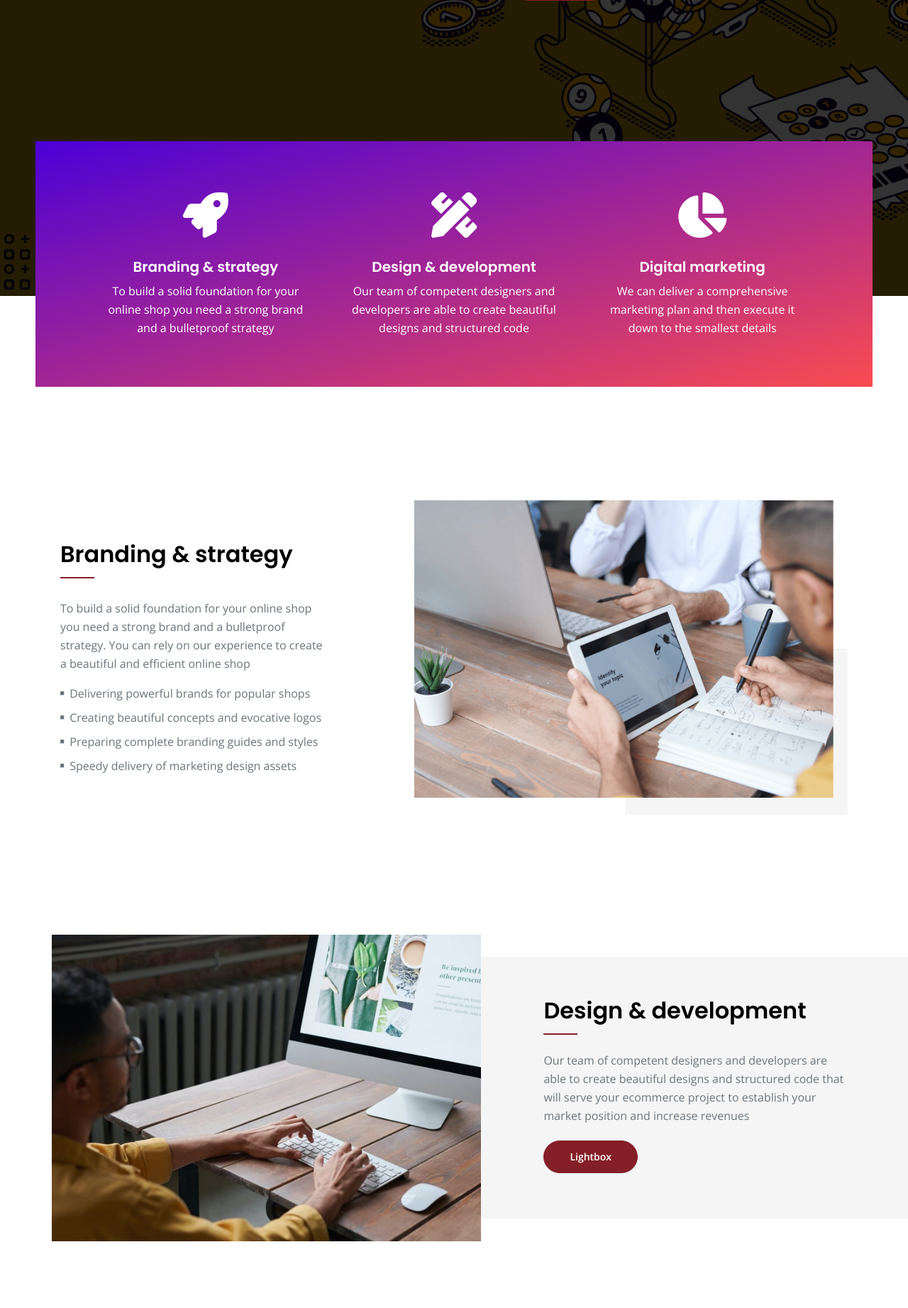
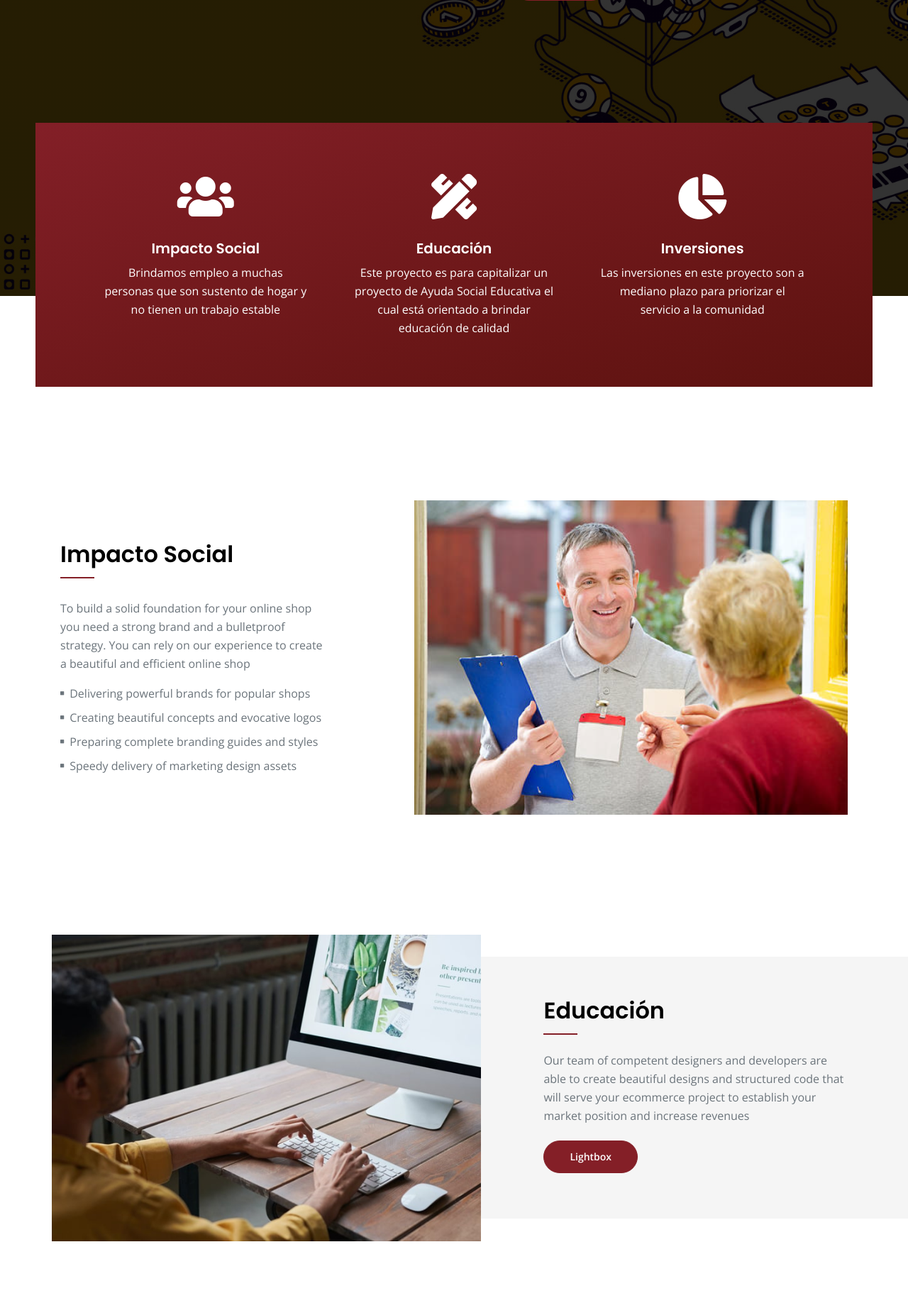
Before and after one commit to ojohnson89/superbingolafortuna, a PHP site: page / in a window 1280 px wide. Shown: the part 453-2296 px from the top of the page at 71% size. Run offline with PHP 8.4, Linux system fonts and the light colour scheme.

Commit message:
adaptacion del index a la página de bingo

```diff
--- a/css/styles.css
+++ b/css/styles.css
@@ -597,7 +597,7 @@
 .header .services {
 	padding-top: 4.5rem;
 	padding-bottom: 0.375rem;
-	background: linear-gradient(to bottom right, #4b00d7, #fa4c50);
+	background: linear-gradient(to bottom right, #831F27, #5D120F);
 }
 
 .header .card {
@@ -819,7 +819,7 @@
 .basic-4 {
 	padding-top: 9rem;
 	padding-bottom: 9rem;
-	background: linear-gradient(rgba(0, 0, 0, 0.3), rgba(0, 0, 0, 0.3)), url('../images/mission-background.jpg') center center no-repeat;
+	background: url('../images/mission-background.jpg') center center no-repeat;
 	background-size: cover;
 	text-align: center;
 }
@@ -942,7 +942,7 @@
 .basic-7 {
 	padding-top: 9rem;
 	padding-bottom: 9rem;
-	background: linear-gradient(to bottom right, #4b00d7, #fa4c50);
+	background: linear-gradient(to bottom right, #B98F0E, #CFB25A);
 	text-align: center;
 }
 
--- a/header.php
+++ b/header.php
@@ -1,5 +1,5 @@
 <!DOCTYPE html>
-<html lang="en">
+<html lang="es">
 <head>
     <meta charset="utf-8">
     <meta name="viewport" content="width=device-width, initial-scale=1, shrink-to-fit=no">
--- a/index.php
+++ b/index.php
@@ -29,11 +29,11 @@
                         <!-- Card -->
                         <div class="card">
                             <div class="card-image">
-                                <i class="fas fa-rocket"></i>
+                                <i class="fas fa-users"></i>
                             </div>
                             <div class="card-body">
-                                <h5 class="card-title">Branding & strategy</h5>
-                                <div class="card-text">To build a solid foundation for your online shop you need a strong brand and a bulletproof strategy</div>
+                                <h5 class="card-title">Impacto Social</h5>
+                                <div class="card-text">Brindamos empleo a muchas personas que son sustento de hogar y no tienen un trabajo estable</div>
                             </div>
                         </div>
                         <!-- end of card -->
@@ -44,8 +44,8 @@
                                 <i class="fas fa-pencil-ruler"></i>
                             </div>
                             <div class="card-body">
-                                <h5 class="card-title">Design & development</h5>
-                                <div class="card-text">Our team of competent designers and developers are able to create beautiful designs and structured code</div>
+                                <h5 class="card-title">Educación</h5>
+                                <div class="card-text">Este proyecto es para capitalizar un proyecto de Ayuda Social Educativa el cual está orientado a brindar educación de calidad</div>
                             </div>
                         </div>
                         <!-- end of card -->
@@ -56,8 +56,8 @@
                                 <i class="fas fa-chart-pie"></i>
                             </div>
                             <div class="card-body">
-                                <h5 class="card-title">Digital marketing</h5>
-                                <div class="card-text">We can deliver a comprehensive marketing plan and then execute it down to the smallest details</div>
+                                <h5 class="card-title">Inversiones</h5>
+                                <div class="card-text">Las inversiones en este proyecto son a mediano plazo para priorizar el servicio a la comunidad</div>
                             </div>
                         </div>
                         <!-- end of card -->
@@ -76,7 +76,7 @@
             <div class="row">
                 <div class="col-lg-6 col-xl-5">
                     <div class="text-container">
-                        <h2>Branding & strategy</h2>
+                        <h2>Impacto Social</h2>
                         <hr class="hr-heading">
                         <p>To build a solid foundation for your online shop you need a strong brand and a bulletproof strategy. You can rely on our experience to create a beautiful and efficient online shop</p>
                         <ul class="list-unstyled li-space-lg">
@@ -121,7 +121,7 @@
                 </div> <!-- end of image-area -->
                 <div class="text-area">
                     <div class="text-container">
-                        <h2>Design & development</h2>
+                        <h2>Educación</h2>
                         <hr class="hr-heading">
                         <p>Our team of competent designers and developers are able to create beautiful designs and structured code that will serve your ecommerce project to establish your market position and increase revenues</p>
                         <a class="btn-solid-reg popup-with-move-anim" href="#details-lightbox">Lightbox</a>
@@ -144,7 +144,7 @@
                 </div> <!-- end of image-container -->
 			</div> <!-- end of col -->
 			<div class="col-lg-4">
-                <h3>Goals Setting</h3>
+                <h3>Virtual Estudio</h3>
 				<hr>
                 <p>The app can easily help you track your personal development evolution if you take the time to set it up.</p>
                 <h4>User Feedback</h4>
@@ -180,7 +180,7 @@
             <div class="row">
                 <div class="col-lg-6 col-xl-5">
                     <div class="text-container">
-                        <h2>Digital marketing</h2>
+                        <h2>Inversiones</h2>
                         <hr class="hr-heading">
                         <p>We can deliver a comprehensive marketing plan and then execute it down to the smallest details. Our marketing specialist will also conduct evaluations regularly and advise you</p>
                         <ul class="list-unstyled li-space-lg">
@@ -219,7 +219,7 @@
         <div class="container">
             <div class="row">
                 <div class="text-container">
-                    <h4>Our mission is to deliver reliable ecommerce solutions together with the necessary consulting and marketing services which will help customers achieve long term market stability</h4>
+                    <h4>Nuestro premios son en efectivo y serán cancelados al día siguiente despues del evento, con un pequeña celebración</h4>
                 </div> <!-- end of text-container -->
             </div> <!-- end of row -->
         </div> <!-- end of container -->
@@ -236,22 +236,22 @@
                         <li class="media">
                             <div class="bullet">1</div>
                             <div class="media-body">
-                                <h4>Specialized expertise</h4>
+                                <h4>Primer premio</h4>
                                 <p>We've been deploying successful online shops for about 10 year and we've made it our mission to provide the best Shopify development services in the industry. Besides the shop itself we also provide branding and strategy services to create solid foundations our customers online projects</p>
                             </div>
                         </li>
                         <li class="media">
                             <div class="bullet">2</div>
                             <div class="media-body">
-                                <h4>Shopify partner</h4>
+                                <h4>Segundo Premio</h4>
                                 <p>Our partnership with Shopify enables us to stay on top of all platform updates and prepare them for installation in your own online store. We're in permanent communication with the Shopify design and development team so we can solve any difficult situations that can occur after major updates</p>
                             </div>
                         </li>
                         <li class="media">
                             <div class="bullet">3</div>
                             <div class="media-body">
-                                <h4>Timely delivery</h4>
-                                <p>We take pride in delivering projects before the deadline to extend the pre-launch testing period. This ensures a smooth user experience and it also helps with bringing visitors back. You can check out or <a class="red page-scroll" href="#projects">projects section</a> below to hear straight from our customers what they think about us</p>
+                                <h4>Tercer Premio</h4>
+                                <p>We take pride in delivering projects before the deadline to extend the pre-launch testing period. This ensures a smooth user experience and it also helps with bringing visitors back. You can check out or projects section below to hear straight from our customers what they think about us</p>
                             </div>
                         </li>
                     </ul>
@@ -357,7 +357,7 @@
             <div class="row">
                 <div class="col-lg-12">
                     <div class="text-container bg-gray">
-                        <h2>About our team</h2>
+                        <h2>Nosotros</h2>
                         <p>We are a group of designers, developers and marketers specialized in the Shopify platform. We've launched many stores in 10 years</p>
                         <ul class="list-unstyled li-space-lg">
                             <li class="media">
@@ -389,8 +389,8 @@
         <div class="container">
             <div class="row">
                 <div class="col-lg-12">
-                    <h4>We invite you to book a consultation call with one of our Key Account Managers and we guarantee it will not be a waste of time</h4>
-                    <a class="btn-solid-lg page-scroll" href="#contact">Book Consultation</a>
+                    <h4>Queremos llevar la suerte a tu casa esperamos tu compra</h4>
+                    <a class="btn-solid-lg page-scroll" href="#contact">Comprar Boletos</a>
                 </div> <!-- end of col -->
             </div> <!-- end of row -->
         </div> <!-- end of container -->
@@ -403,12 +403,12 @@
         <div class="container">
             <div class="row">
                 <div class="col-lg-12">
-                    <h2>Book consultation</h2>
-                    <p class="p-heading">Don't hesitate to give us a call or just use the contact form below</p>
+                <p class="p-heading">¿Tiene alguna duda?</p>
+                    <h2>Contáctenos</h2>
                     <ul class="list-unstyled li-space-lg">
-                        <li><i class="fas fa-map-marker-alt"></i> &nbsp;22 Innovative, San Francisco, CA 94043, US</li>
-                        <li><i class="fas fa-phone"></i> &nbsp;<a href="tel:00817202212">+81 720 2212</a></li>
-                        <li><i class="fas fa-envelope"></i> &nbsp;<a href="mailto:contact@site.com">contact@site.com</a></li>
+                        <li><i class="fas fa-map-marker-alt"></i> &nbsp;Dirección</li>
+                        <li><i class="fas fa-phone"></i> &nbsp;<a href="tel:00817202212">+0999999999</a></li>
+                        <li><i class="fas fa-envelope"></i> &nbsp;<a href="mailto:contact@site.com">info@superbingolafortuna.com</a></li>
                     </ul>
                 </div> <!-- end of col -->
             </div> <!-- end of row -->
@@ -419,14 +419,18 @@
                     <form id="contactForm">
                         <div class="form-group">
                             <input type="text" class="form-control-input" id="cname" required>
-                            <label class="label-control" for="cname">Name</label>
+                            <label class="label-control" for="cname">Nombre</label>
                         </div>
                         <div class="form-group">
                             <input type="email" class="form-control-input" id="cemail" required>
                             <label class="label-control" for="cemail">Email</label>
                         </div>
                         <div class="form-group">
-                            <button type="submit" class="form-control-submit-button">Submit</button>
+                            <textarea class="form-control-input" id="cmensaje" required></textarea>
+                            <label class="label-control" for="cmensaje">Mensaje</label>
+                        </div>
+                        <div class="form-group">
+                            <button type="submit" class="form-control-submit-button">Enviar</button>
                         </div>
                     </form>
                     <!-- end of contact form -->
@@ -438,55 +442,7 @@
     <!-- end of contact -->
 
 
-    <!-- Footer -->
-    <div class="footer">
-        <div class="container">
-            <div class="row">
-                <div class="col-lg-12">
-                    <div class="footer-col first">
-                        <h6>About Spify</h6>
-                        <p class="p-small">Spify is a business website Bootstrap HTML template designed to present startups in a beautiful manner with features for description</p>
-                    </div> <!-- end of footer-col -->
-                    <div class="footer-col second">
-                        <h6>Links</h6>
-                        <ul class="list-unstyled li-space-lg p-small">
-                            <li>Important: <a href="terms.html">Terms & Conditions</a>, <a href="privacy.html">Privacy Policy</a></li>
-                            <li>Useful: <a href="#">Colorpicker</a>, <a href="#">Icon Library</a>, <a href="#">Illustrations</a></li>
-                            <li>Menu: <a class="page-scroll" href="#header">Home</a>, <a class="page-scroll" href="#details">Details</a>, <a class="page-scroll" href="#strengths">Strengths</a>, <a class="page-scroll" href="#contact">Contact</a></li>
-                        </ul>
-                    </div> <!-- end of footer-col -->
-                    <div class="footer-col third">
-                        <span class="fa-stack">
-                            <a href="#your-link">
-                                <i class="fas fa-circle fa-stack-2x"></i>
-                                <i class="fab fa-facebook-f fa-stack-1x"></i>
-                            </a>
-                        </span>
-                        <span class="fa-stack">
-                            <a href="#your-link">
-                                <i class="fas fa-circle fa-stack-2x"></i>
-                                <i class="fab fa-twitter fa-stack-1x"></i>
-                            </a>
-                        </span>
-                        <span class="fa-stack">
-                            <a href="#your-link">
-                                <i class="fas fa-circle fa-stack-2x"></i>
-                                <i class="fab fa-pinterest-p fa-stack-1x"></i>
-                            </a>
-                        </span>
-                        <span class="fa-stack">
-                            <a href="#your-link">
-                                <i class="fas fa-circle fa-stack-2x"></i>
-                                <i class="fab fa-instagram fa-stack-1x"></i>
-                            </a>
-                        </span>
-                        <p class="p-small">We would love to hear from you <a href="mailto:contact@site.com"><strong>contact@site.com</strong></a></p>
-                    </div> <!-- end of footer-col -->
-                </div> <!-- end of col -->
-            </div> <!-- end of row -->
-        </div> <!-- end of container -->
-    </div> <!-- end of footer -->
-    <!-- end of footer -->
+
 
 
     <!-- Copyright -->
@@ -494,7 +450,7 @@
         <div class="container">
             <div class="row">
                 <div class="col-lg-12">
-                    <p class="p-small">Copyright © <a href="#your-link">Your name</a></p>
+                    <p class="p-small">Copyright © <a href="#your-link">Super Bingo La Fortuna</a></p>
                 </div> <!-- end of col -->
             </div> <!-- enf of row -->
         </div> <!-- end of container -->
@@ -502,7 +458,7 @@
         <div class="container">
             <div class="row">
                 <div class="col-lg-12">
-                    <p class="p-small">Distributed by <a href="https://themewagon.com/">Themewagon</a></p>
+                    <p class="p-small">Elaborado por <a href="">Beer Code</a></p>
                 </div> <!-- end of col -->
             </div> <!-- enf of row -->
         </div> <!-- end of container -->
```
Also changed, not shown: images/details-1.png, images/details-3.png, images/mission-background.jpg.
